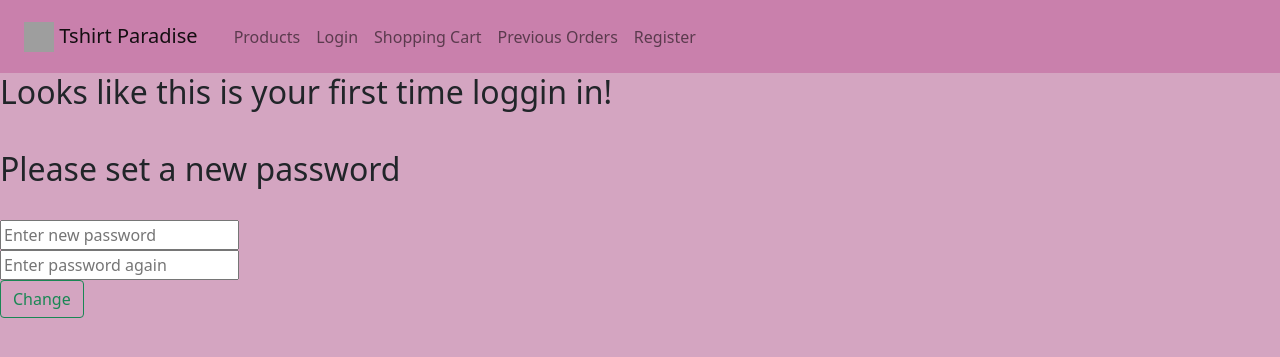
After one commit to sohanassa/TshirtParadise-Online-Shop, a PHP site: page /setPassword.php in a window 1280 px wide. The commit adds this page. Shown: the top 357 px of the page. Run offline with PHP 8.4, Linux system fonts and the light colour scheme; grey boxes are pictures that could not be loaded.

Commit message:
checks and set new password work

```diff
--- a/index.php
+++ b/index.php
@@ -1,4 +1,6 @@
-<?php session_start(); ?>
+<?php
+session_start();
+?>
 <!doctype html>
 <html lang="en">
 
--- a/proccess.php
+++ b/proccess.php
@@ -5,6 +5,7 @@ session_start();
 $name = "";
 $surname = "";
 $email    = "";
+$password = "";
 $errors = array();
 
 // connect to the database
@@ -49,9 +50,22 @@ if (isset($_POST['login_user'])) {
         if (mysqli_num_rows($results) == 1) {
             $_SESSION['email'] = $email;
             $_SESSION['success'] = "You are now logged in";
-            header('location: index.php');
-        } else {
-            array_push($errors, "Wrong username/password combination");
+            $query = "SELECT first_login FROM users WHERE user_email='$email'";
+            $login = mysqli_query($db, $query);
+            if ($login == 1) {
+                $query = "UPDATE users SET first_login = 0 WHERE user_email='$email' ";
+                mysqli_query($db, $query);
+                header('location: setPassword.php');
+            } else
+                header('location: index.php');
         }
     }
 }
+
+if (isset($_POST['change_password'])) {
+    $password = mysqli_real_escape_string($db, $_POST['pass2']);
+    $email = $_SESSION['email'];
+    $query = "UPDATE users SET user_password = '$password' WHERE user_email = '$email'";
+    mysqli_query($db, $query);
+    header('location: index.php');
+}
--- /dev/null
+++ b/setPassword.php
@@ -0,0 +1,104 @@
+<?php include('proccess.php') ?>
+<!doctype html>
+<html lang="en">
+
+<head>
+    <meta charset="utf-8">
+    <meta name="viewport" content="width=device-width, initial-scale=1">
+    <meta name="description" content="Online Shop.">
+
+    <link href="https://cdn.jsdelivr.net/npm/bootstrap@5.1.3/dist/css/bootstrap.min.css" rel="stylesheet" integrity="sha384-1BmE4kWBq78iYhFldvKuhfTAU6auU8tT94WrHftjDbrCEXSU1oBoqyl2QvZ6jIW3" crossorigin="anonymous">
+
+    <title>Set Password</title>
+</head>
+
+<body style="background-color: #d4a5c1;">
+
+    <!-- Completed -->
+    <section id="Nav-Bar" style="background-color: #c980ac;">
+        <nav class="navbar navbar-expand-lg navbar-light ">
+            <div class="container-fluid">
+                <nav class="navbar navbar-light ">
+                    <div class="container-fluid">
+                        <a class="navbar-brand" href="index.php">
+                            <img src="https://cdn-icons-png.flaticon.com/512/3210/3210104.png" alt="Diamond" width="30" height="30" class="d-inline-block align-text-top">
+                            Tshirt Paradise
+                        </a>
+                    </div>
+                </nav>
+                <button class="navbar-toggler" type="button" data-bs-toggle="collapse" data-bs-target="#navbarSupportedContent" aria-controls="navbarSupportedContent" aria-expanded="false" aria-label="Toggle navigation">
+                    <span class="navbar-toggler-icon"></span>
+                </button>
+                <div class="collapse navbar-collapse" id="navbarSupportedContent">
+                    <ul class="navbar-nav me-auto mb-2 mb-lg-0">
+                        <li class="nav-item">
+                            <a class="nav-link" href="products.php">Products</a>
+                        </li>
+                        <li class="nav-item">
+                            <a class="nav-link" href="login.php">Login</a>
+                        </li>
+                        <li class="nav-item">
+                            <a class="nav-link" href="shopping_cart.php">Shopping Cart</a>
+                        </li>
+                        <li class="nav-item">
+                            <a class="nav-link" href="previous_orders.php">Previous Orders</a>
+                        </li>
+                        <li class="nav-item">
+                            <a class="nav-link" href="register.php">Register</a>
+                        </li>
+
+                    </ul>
+                </div>
+            </div>
+        </nav>
+    </section>
+
+    <script>
+        function checkData() {
+            var password1 = document.getElementById("pass1").value;
+            var password2 = document.getElementById("pass2").value;
+            if (pass1 != pass2) {
+                alert("Password must the same!");
+                return false;
+            }
+            if (password.length < 9) {
+                alert("Password must be at least 9 characters long!");
+                return false;
+            }
+            if (password.search(/[a-z]/) < 0) {
+                alert("Password must must have at least 1 small character!");
+                return false;
+            }
+            if (password.search(/[A-Z]/) < 0) {
+                alert("Password must must have at least 1 capital character!");
+                return false;
+            }
+            if (password.search(/[0-9]/) < 0) {
+                alert("Password must must have at least 1 number!");
+                return false;
+            }
+            return true;
+        }
+    </script>
+    <div>
+        <h2>Looks like this is your first time loggin in! <br><br> Please set a new password</h2>
+        <br>
+        <form method="post" action="setPassword.php" onsubmit="return checkData()">
+            <?php include('errors.php'); ?>
+            <div class="input-group">
+                <input type="password" id="pass1" name="pass1" placeholder="Enter new password" required>
+            </div>
+            <div class="input-group">
+                <input type="password" id="pass2" placeholder="Enter password again" required name="pass2">
+            </div>
+            <button type="submit" class="btn btn-outline-success" name="change_password">Change</button>
+        </form>
+    </div>
+
+
+
+
+    <script src="https://cdn.jsdelivr.net/npm/bootstrap@5.1.3/dist/js/bootstrap.bundle.min.js" integrity="sha384-ka7Sk0Gln4gmtz2MlQnikT1wXgYsOg+OMhuP+IlRH9sENBO0LRn5q+8nbTov4+1p" crossorigin="anonymous"></script>
+</body>
+
+</html>
```
Also changed, not shown: login.php (+35 -3 lines), register.php (+18 -4 lines).
